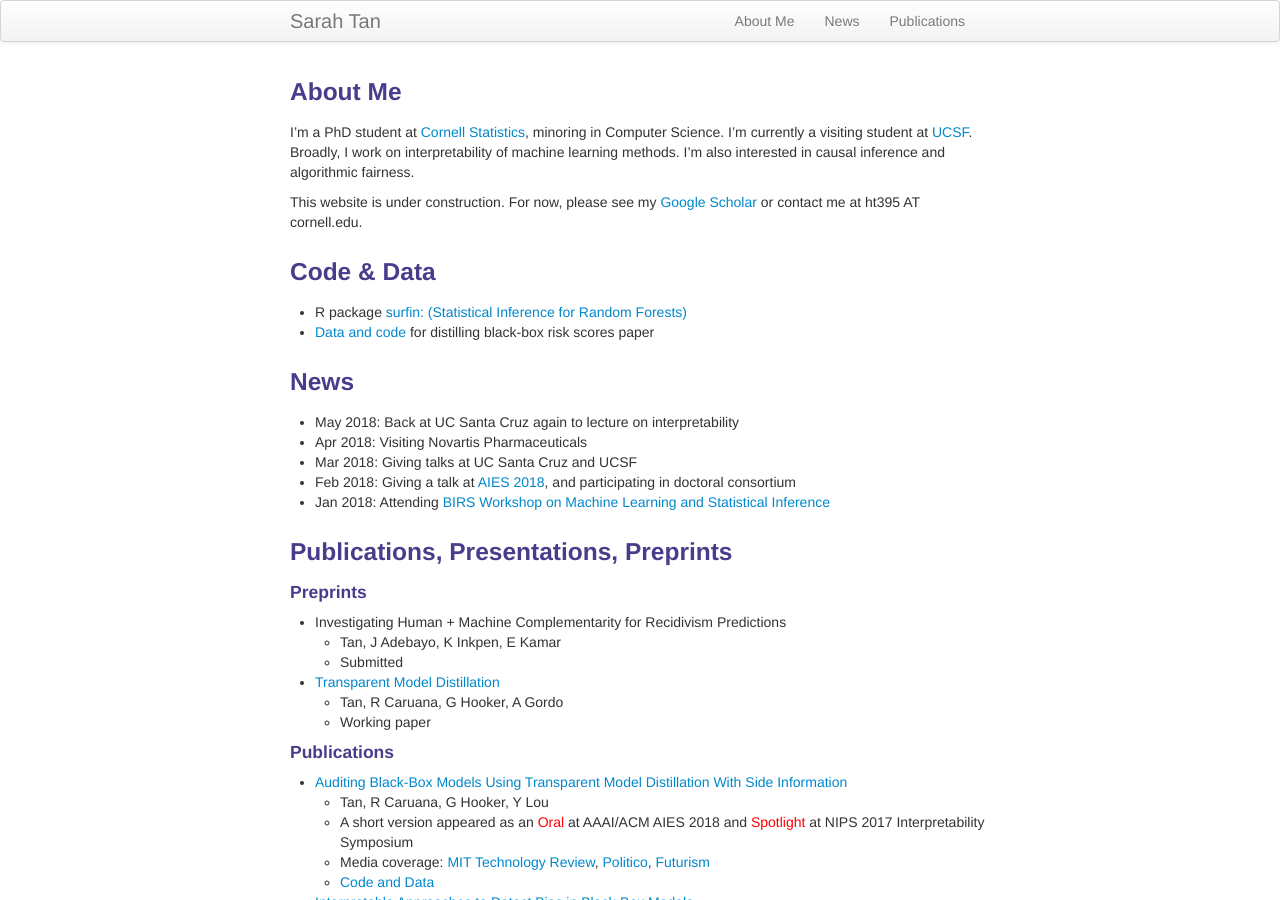
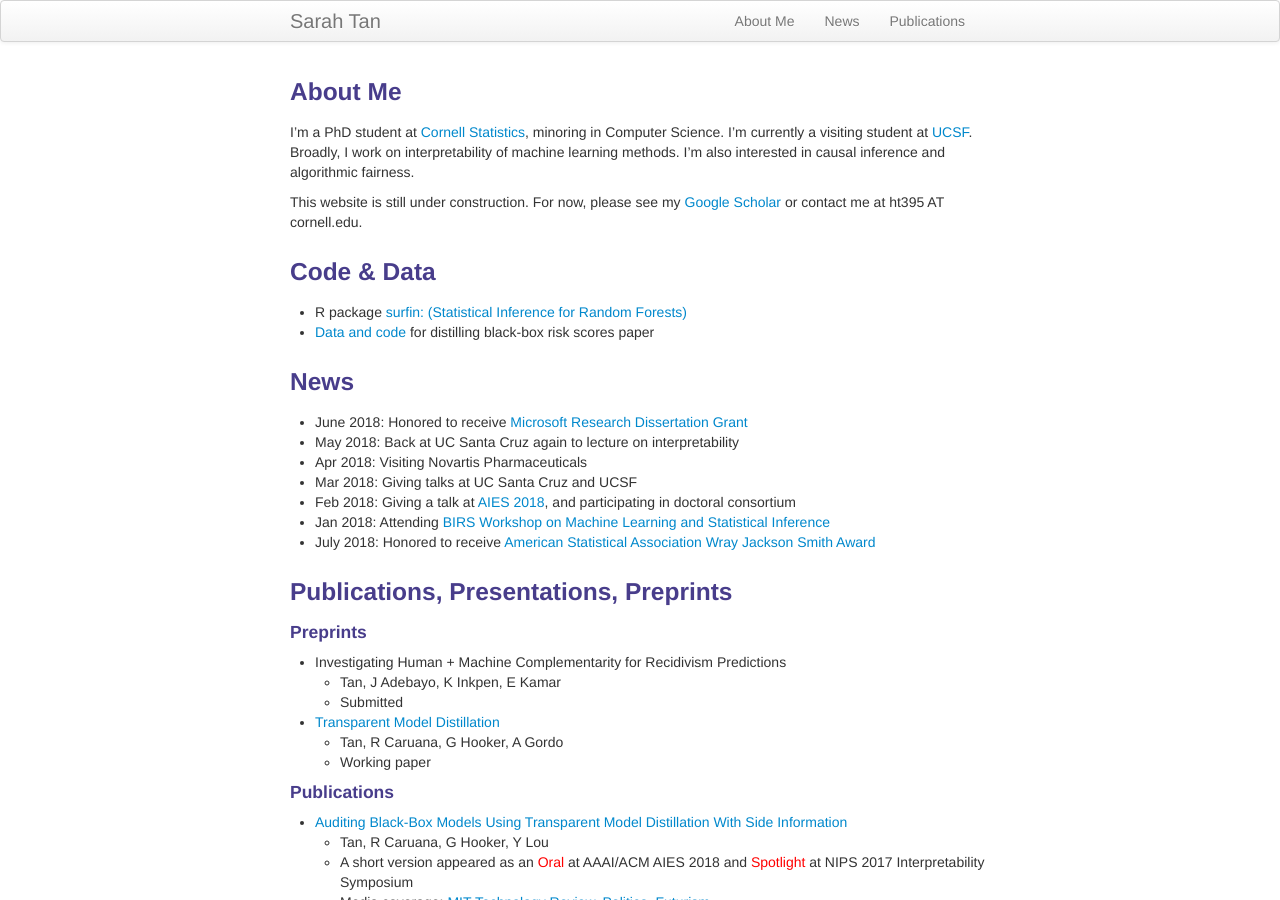
Before and after one commit to shftan/shftan.github.io, a Jekyll site: the page built from index.md, in a window 1280 px wide and 900 px high. Built offline with Jekyll 4.4.1, drawn with Linux system fonts in a browser that asks for light colours.

Commit message:
Update index.md

```diff
--- a/index.md
+++ b/index.md
@@ -9,7 +9,7 @@ keywords: Sarah Tan, Cornell, Statistics, interpretability, causal inference
 </div>
 I'm a PhD student at [Cornell Statistics](https://stat.cornell.edu/), minoring in Computer Science. I'm currently a visiting student at [UCSF](https://epibiostat.ucsf.edu/). Broadly, I work on interpretability of machine learning methods. I'm also interested in causal inference and algorithmic fairness.
 
-This website is under construction. For now, please see my <a href="https://scholar.google.com/citations?user=_tSKmPYAAAAJ&hl=en">Google Scholar</a> or contact me at ht395 AT cornell.edu.
+This website is still under construction. For now, please see my <a href="https://scholar.google.com/citations?user=_tSKmPYAAAAJ&hl=en">Google Scholar</a> or contact me at ht395 AT cornell.edu.
 
 <div class="row-fluid" id="code"><h3>Code & Data</h3>
 </div>
@@ -18,11 +18,13 @@ This website is under construction. For now, please see my <a href="https://scho
 
 <div class="row-fluid" id="news"><h3>News</h3>
 </div>
+- June 2018: Honored to receive [Microsoft Research Dissertation Grant](https://www.microsoft.com/en-us/research/academic-program/dissertation-grant/#!grant-recipients)
 - May 2018: Back at UC Santa Cruz again to lecture on interpretability
 - Apr 2018: Visiting Novartis Pharmaceuticals
 - Mar 2018: Giving talks at UC Santa Cruz and UCSF
 - Feb 2018: Giving a talk at [AIES 2018](http://www.aies-conference.com), and participating in doctoral consortium
 - Jan 2018: Attending [BIRS Workshop on Machine Learning and Statistical Inference](http://www.birs.ca/events/2018/5-day-workshops/18w5054)
+- July 2018: Honored to receive [American Statistical Association Wray Jackson Smith Award](http://stattrak.amstat.org/2017/07/01/smithscholarship/)
 
 <div class="row-fluid" id="publications"><h3>Publications, Presentations, Preprints</h3>
 <h4>Preprints</h4>
```
